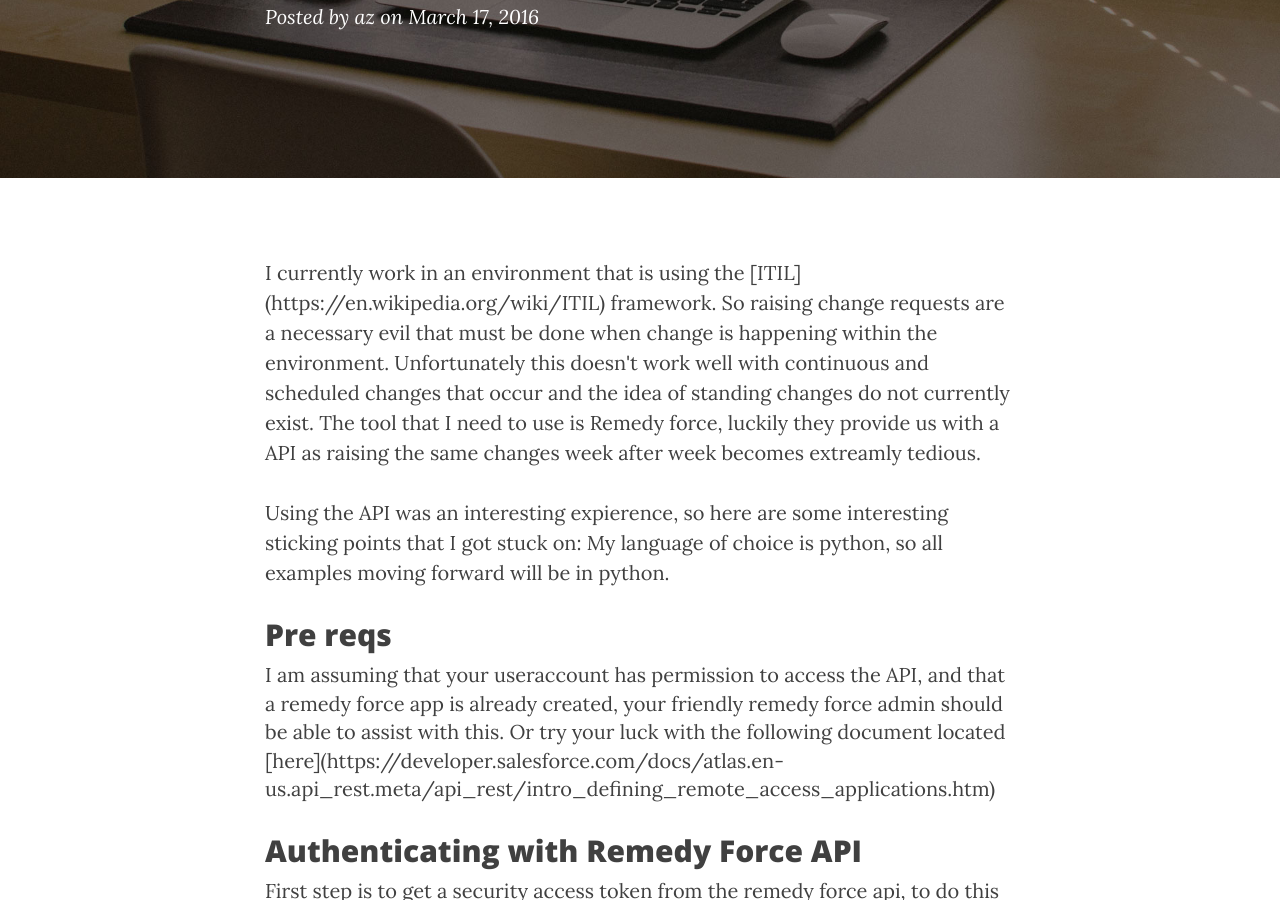
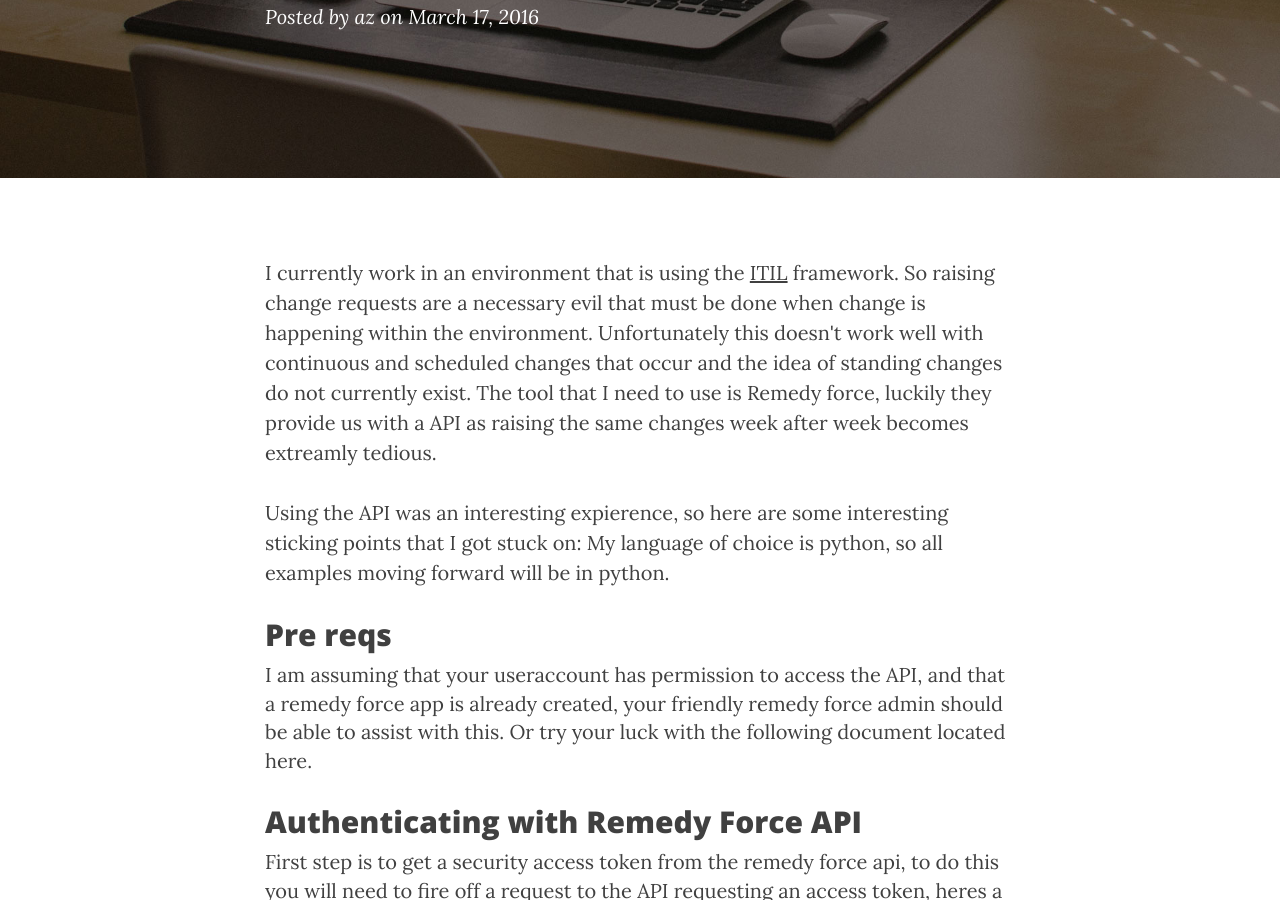
Before and after one commit to AZaugg/andyzaugg.github.io, a Jekyll site: the page built from _posts/2016-03-17-bmc-remedyforce-api.markdown, in a window 1280 px wide and 900 px high, scrolled down 358 px. Built offline with Jekyll 4.4.1, drawn with Linux system fonts in a browser that asks for light colours; nearby versions of some CDN libraries; some of the changed lines change nothing that is shown.

Commit message:
Enabled site map

```diff
--- a/_config.yml
+++ b/_config.yml
@@ -13,3 +13,4 @@
 exclude: ["less","node_modules","Gruntfile.js","package.json","README.md"]
 gems:
  - jekyll-seo-tag
+ - jekyll-sitemap
--- a/_posts/2016-03-17-bmc-remedyforce-api.markdown
+++ b/_posts/2016-03-17-bmc-remedyforce-api.markdown
@@ -7,7 +7,7 @@
 tags:       api remedyforce python
 ---
 <p>
-I currently work in an environment that is using the [ITIL](https://en.wikipedia.org/wiki/ITIL) framework. So raising change requests are a necessary evil that must be done when change is happening within the environment.  Unfortunately this doesn't work well with continuous and scheduled changes that occur and the idea of standing changes do not currently exist. The tool that I need to use is Remedy force, luckily they provide us with a API as raising the same changes week after week becomes extreamly tedious.
+I currently work in an environment that is using the <a href="https://en.wikipedia.org/wiki/ITIL">ITIL</a> framework. So raising change requests are a necessary evil that must be done when change is happening within the environment.  Unfortunately this doesn't work well with continuous and scheduled changes that occur and the idea of standing changes do not currently exist. The tool that I need to use is Remedy force, luckily they provide us with a API as raising the same changes week after week becomes extreamly tedious.
 </p>
 
 <p>
@@ -17,7 +17,7 @@
 
 <p>
 <h2> Pre reqs </h2>
-I am assuming that your useraccount has permission to access the API, and that a remedy force app is already created, your friendly remedy force admin should be able to assist with this. Or try your luck with the following document located [here](https://developer.salesforce.com/docs/atlas.en-us.api_rest.meta/api_rest/intro_defining_remote_access_applications.htm)
+I am assuming that your useraccount has permission to access the API, and that a remedy force app is already created, your friendly remedy force admin should be able to assist with this. Or try your luck with the following document located <a href="https://developer.salesforce.com/docs/atlas.en-us.api_rest.meta/api_rest/intro_defining_remote_access_applications.htm">here</a>.
 </p>
 
 <p>
```
